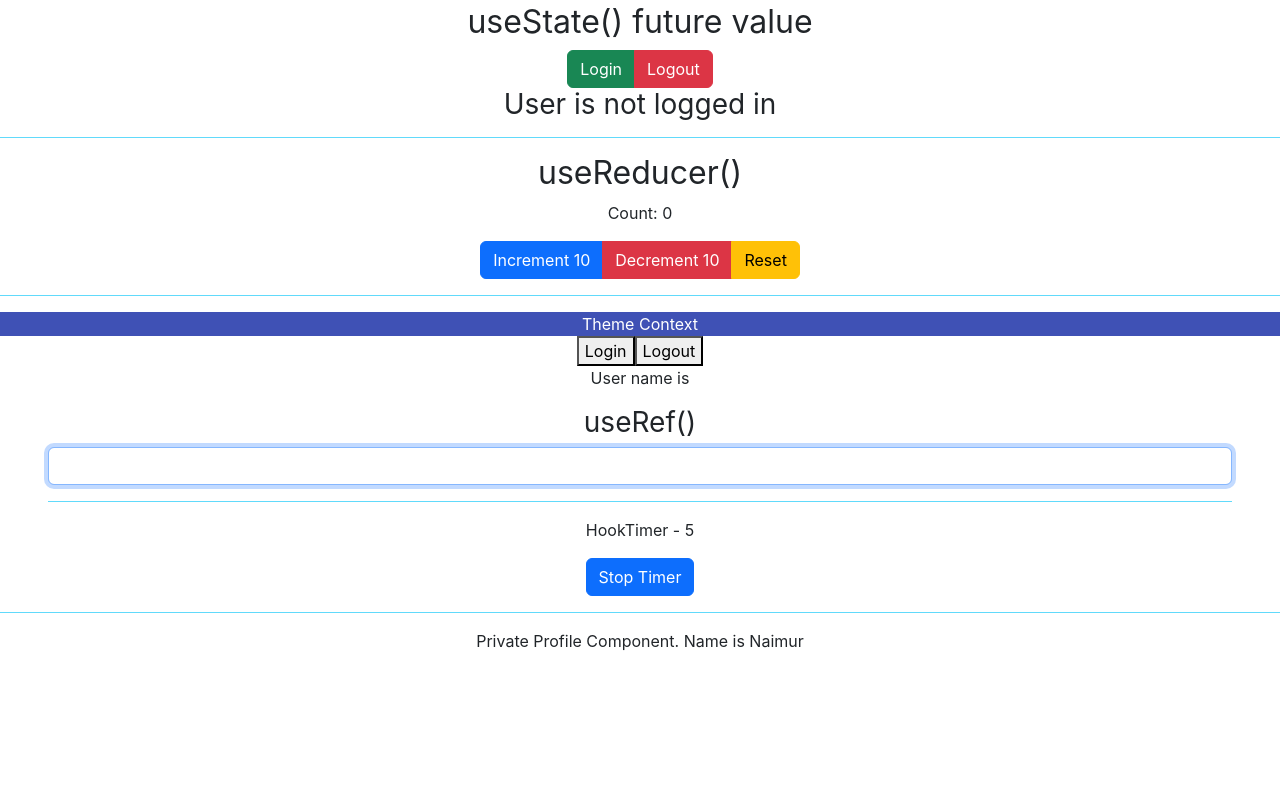
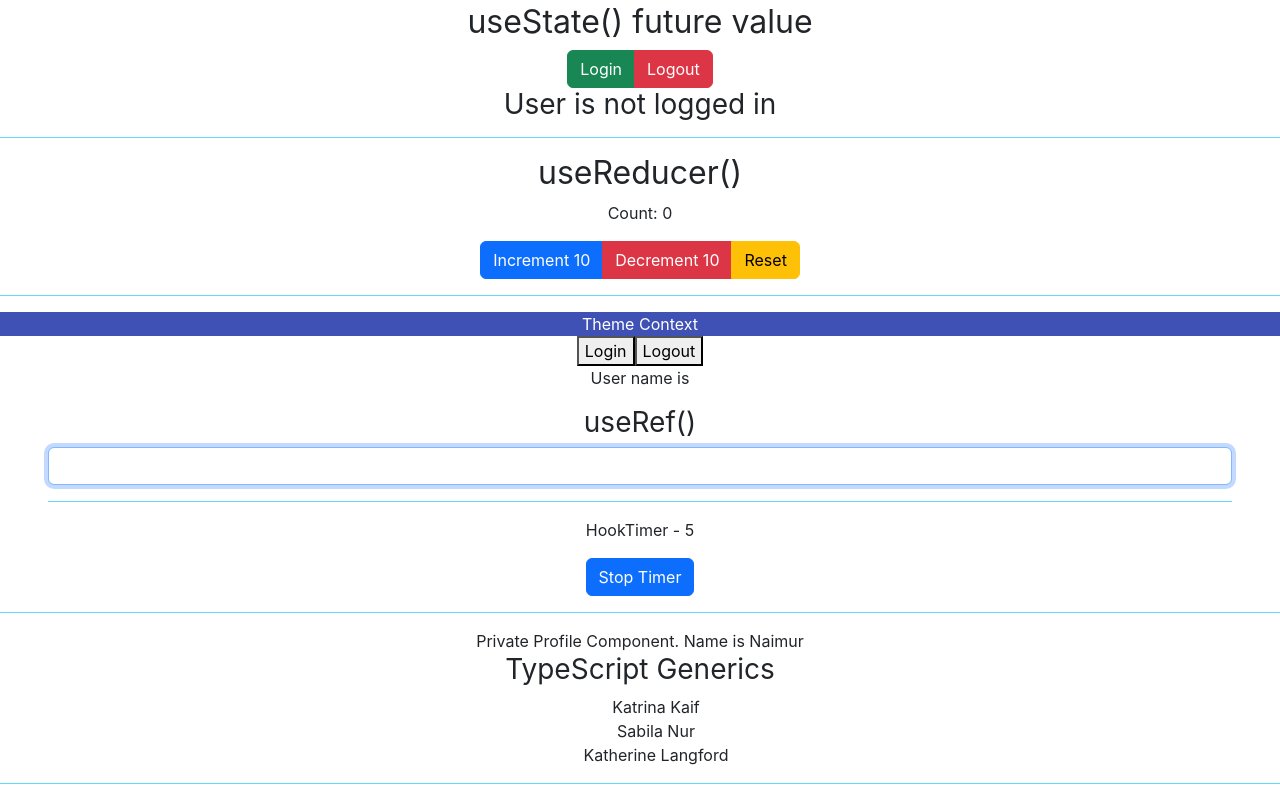
Before and after one commit to mohammad-naimur-rahman/react-typescript-demo, a React (Create React App) app: page / in a window 1280 px wide. Shown: the part 1163-1963 px from the top of the page. Before the commit the page ends 1816 px from the top, so only its background shows below. Built offline with nearby package versions, Linux system fonts and the light colour scheme.

Commit message:
end of generics

```diff
--- a/package.json
+++ b/package.json
@@ -8,8 +8,8 @@
     "@testing-library/user-event": "^13.5.0",
     "@types/jest": "^27.5.2",
     "@types/node": "^16.18.3",
-    "@types/react": "^18.0.25",
-    "@types/react-dom": "^18.0.9",
+    "@types/react": "18",
+    "@types/react-dom": "18",
     "bootstrap": "^5.2.2",
     "react": "^18.2.0",
     "react-dom": "^18.2.0",
--- a/src/App.css
+++ b/src/App.css
@@ -10,3 +10,7 @@
   background-color: var(--blue);
   font-weight: lighter !important;
 }
+
+li {
+  list-style: none;
+}
--- a/src/App.tsx
+++ b/src/App.tsx
@@ -4,7 +4,7 @@ import Button from './components/Button'
 import Container from './components/Container'
 import { Box } from './components/context/Box'
 import { ThemeContextProvider } from './components/context/ThemeContext'
-import { UserContextProvider } from './components/context/UserContext'
+//import { UserContextProvider } from './components/context/UserContext'
 import Greet from './components/Greet'
 import Heading from './components/Heading'
 import Input from './components/Input'
@@ -20,6 +20,7 @@ import DomRef from './components/ref/DomRef'
 import MutableRef from './components/ref/MutableRef'
 import Private from './components/auth/Private'
 import Profile from './components/auth/Profile'
+import List from './generics/List'
 
 function App() {
   const personName = {
@@ -29,14 +30,17 @@ function App() {
 
   const nameList = [
     {
+      id: 1,
       first: 'Katrina',
       last: 'Kaif',
     },
     {
+      id: 2,
       first: 'Sabila',
       last: 'Nur',
     },
     {
+      id: 3,
       first: 'Katherine',
       last: 'Langford',
     },
@@ -69,6 +73,9 @@ function App() {
         <DomRef />
         <MutableRef />
         <Private isLoggedIn={true} Component={Profile} />
+        {/* <List items={['Naimur', 'Rahman', 'Sabila', 'Nur']} onClick={item => console.log(item)} />
+        <List items={[1, 2, 3, 4]} onClick={item => console.log(item)} /> */}
+        <List items={nameList} onClick={item => console.log(item)} />
       </div>
     </ThemeContextProvider>
   )
--- /dev/null
+++ b/src/generics/List.tsx
@@ -0,0 +1,20 @@
+type ListProps<T> = {
+  items: T[]
+  onClick: (value: T) => void
+}
+
+export default function List<T extends { first: string; last: string; id: number }>({ items, onClick }: ListProps<T>) {
+  return (
+    <div>
+      <h3>TypeScript Generics</h3>
+      <ul>
+        {items.map(item => (
+          <li key={item.id} onClick={() => onClick(item)}>
+            {item.first} {item.last}
+          </li>
+        ))}
+      </ul>
+      <hr />
+    </div>
+  )
+}
```
Also changed, not shown: 2 other files (tests, documents, lock files or other folders).
